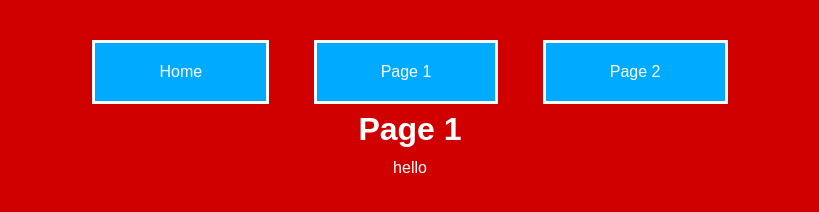
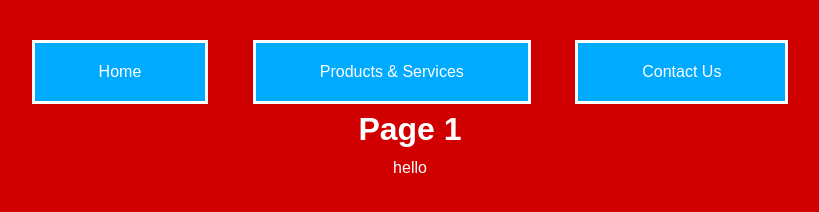
Before and after one commit to JacobDavidMills/completewebsite, a plain HTML site: page pages/productsservices.html in a window 1280 px wide. Shown: the whole page, without its empty margins (230-1049 px from the left). Drawn offline with Linux system fonts and the light colour scheme.

Commit message:
Update and rename page1.html to productsservices.html

```diff
--- a/pages/page1.html
+++ b/pages/productsservices.html
@@ -8,8 +8,8 @@
   <body>
     <nav>
       <a href="../main.html" class=btn2>Home</a>
-      <a href="page1.html"   class=btn2>Page 1</a>
-      <a href="page2.html"   class=btn2>Page 2</a>
+      <a href="productsservices.html"   class=btn2>Products & Services</a>
+      <a href="contactus.html"   class=btn2>Contact Us</a>
     </nav>
     <h1>Page 1</h1>
       <p> hello</p>
```
